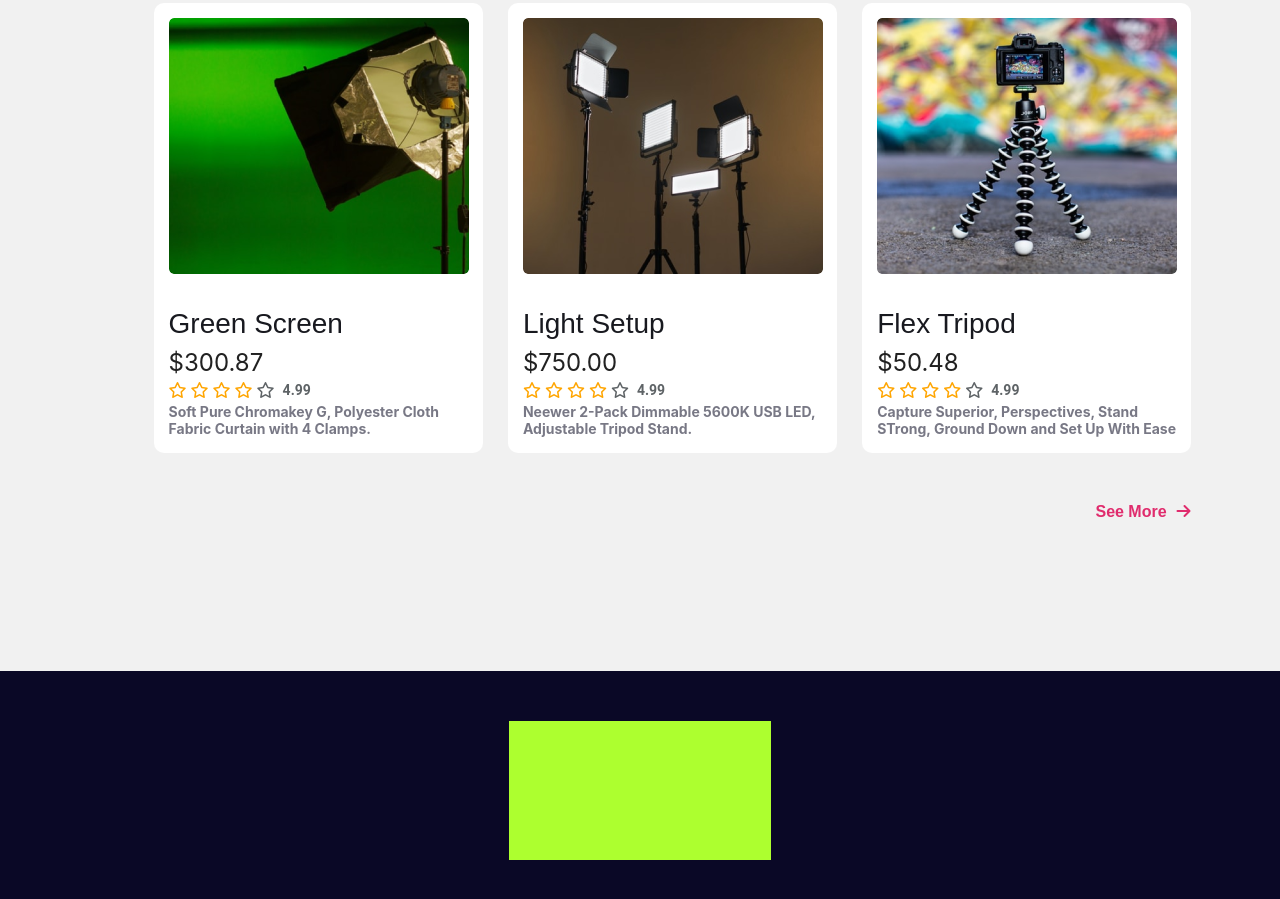
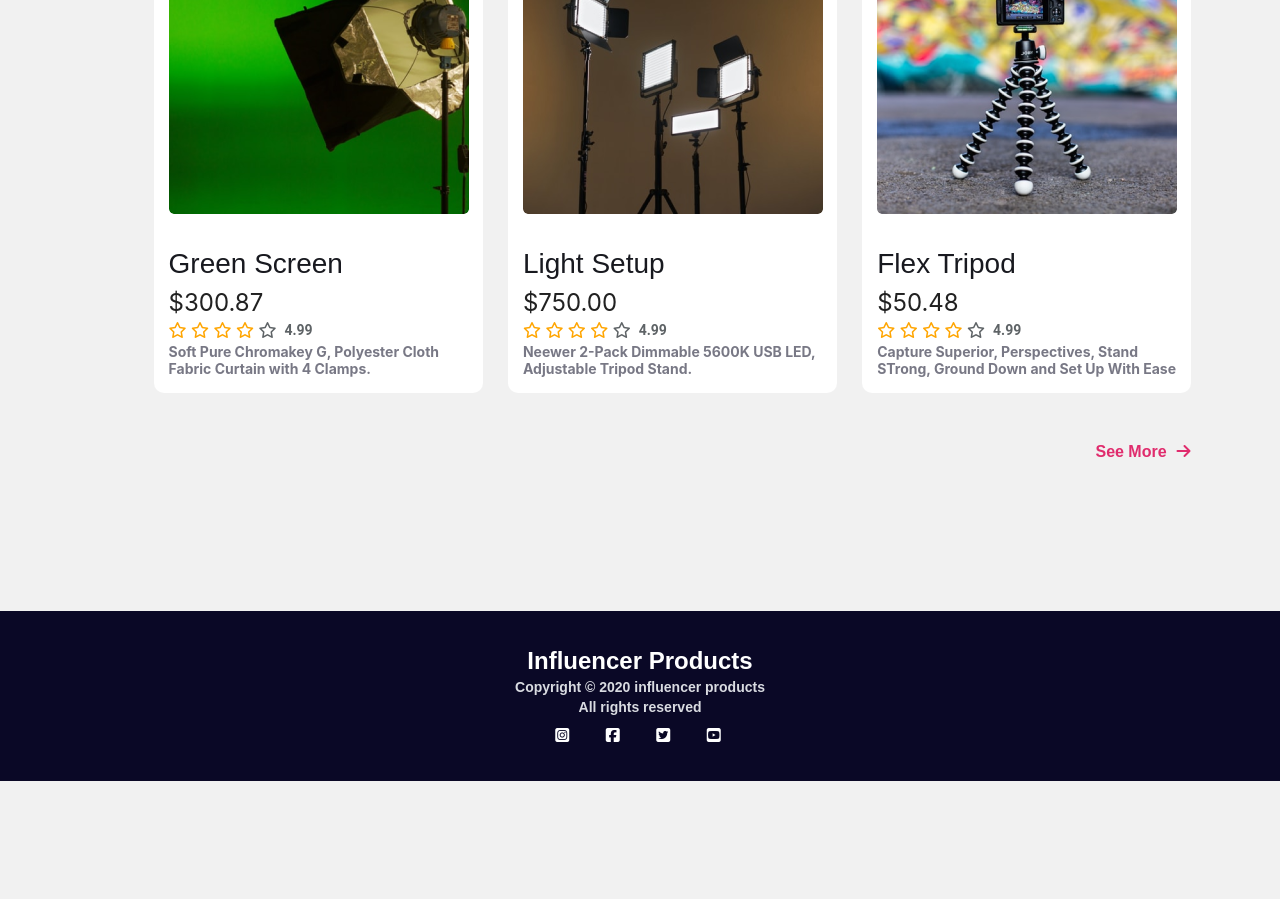
Before and after one commit to moshiur759/influencer-gear, a plain HTML site: page index.html in a window 1280 px wide. Shown: the part 1619-2518 px from the top of the page. After the commit the page ends 2400 px from the top, so only its background shows below. Drawn offline with Linux system fonts and the light colour scheme.

Commit message:
footer finish

```diff
--- a/index.html
+++ b/index.html
@@ -248,10 +248,18 @@
       <!-- footer start -->
             <footer>
                   <div class="footer-container">
+                        <h4 class="footer-title">Influencer Products</h4>
+                        <p class="copy-right"><span>Copyright © 2020  influencer products</span></p>
+                        <p class="copy-right">All rights reserved</p>
+                        <div class="social-media">
+                              <i class="fab fa-instagram-square social"></i>
+                              <i class="fab fa-facebook-square social"></i>
+                              <i class="fab fa-twitter-square social"></i>
+                              <i class="fab fa-youtube-square  social"></i>
+                         </div>
+                   </div>
 
-                  </div>
             </footer>
       <!-- footer end -->
 </body>
-
 </html>
--- a/styles/style.css
+++ b/styles/style.css
@@ -7,6 +7,7 @@ common style start
 }
 body{
 background-color: #f1f1f1;
+font-family: 'Poppins', sans-serif;
 }
 
 
@@ -19,6 +20,8 @@ background-color: #f1f1f1;
 /* google font Roboto */
 @import url('https://fonts.googleapis.com/css2?family=Inter&family=Poppins:wght@500&family=Roboto:wght@700&display=swap');
 
+/* google font Manrope */
+@import url('https://fonts.googleapis.com/css2?family=Inter&family=Manrope:wght@700&family=Poppins:wght@500&family=Roboto:wght@700&display=swap');
 /*--------------------
  header sttyle start
  ---------------------*/
@@ -30,7 +33,6 @@ header{
       justify-content: space-between;
 }
 .header-title{
-      font-family: 'Poppins', sans-serif;
       font-size: 24px;
       color: #3A3A3A;
       font-weight: 700;
@@ -57,7 +59,9 @@ header{
       font-weight: bold;
       font-size: 52px;
       color: #3A3A3A;
+      margin-bottom: 24px;
  }
+
  .banner-description{
       font-weight: 600;
       font-size: 16px;
@@ -83,7 +87,7 @@ header{
  /* banner thumline style :start */
 
  .banner-thumline{
-     margin-top: 0px;
+     margin-top: -60px;
 }
  .banner-image{
       width: 440px;
@@ -137,7 +141,6 @@ header{
       font-size: 28px;
       color: #18191F;
       margin-bottom: 8px;
-      font-family: 'Poppins', sans-serif;
  }
 
  .product-price{
@@ -183,23 +186,50 @@ header{
      font-size: 16px;
      color: #E02C6D;
      text-decoration: none;
-     font-family: 'Poppins', sans-serif;
 }
 .see-button .fa-arrow-right{
      padding-left: 10px;
 }
 
+
+/* footer style start */
 footer{
      background-color: #0A0826;
      width: 100%;
-     height: 239px;
+     height: 170px;
      display: flex;
      justify-content: center;
      align-items: center
 }
 .footer-container{
-     width: 262px;
+     width: 265px;
      height: 139px;
-     background-color: greenyellow;
+     color: #ffffff;
+     display: flex;
+     flex-direction: column;
+     justify-content: flex-end;
+}
+.footer-title{
+     font-weight: bold;
+     font-size: 24px;
+     text-align: center;
+     padding: 4px 0;
+}
+.copy-right{
+     font-family: 'Manrope', sans-serif;
+     font-weight: bold;
+     font-size: 14px;
+     color: #D9DBE1;
+     text-align: center;
+     padding-bottom: 4px;
+}
 
+.social{
+     width: 30.07px;
+     height: 30.07px;
+     color: #FFFFFF;
+     margin: 8px;
 }
+.social-media{
+     margin-left: 15%;
+}
```
